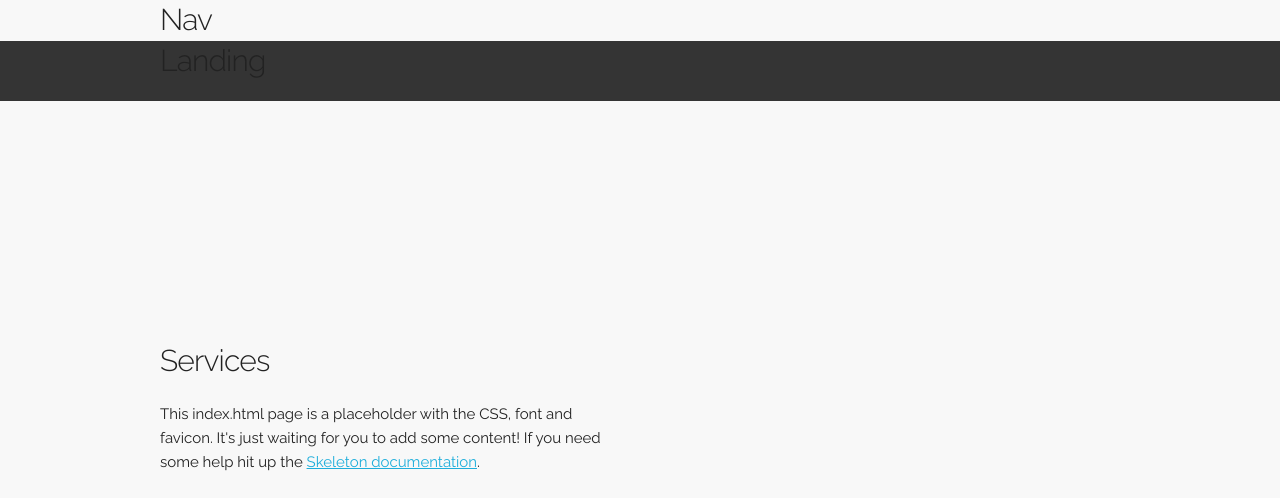
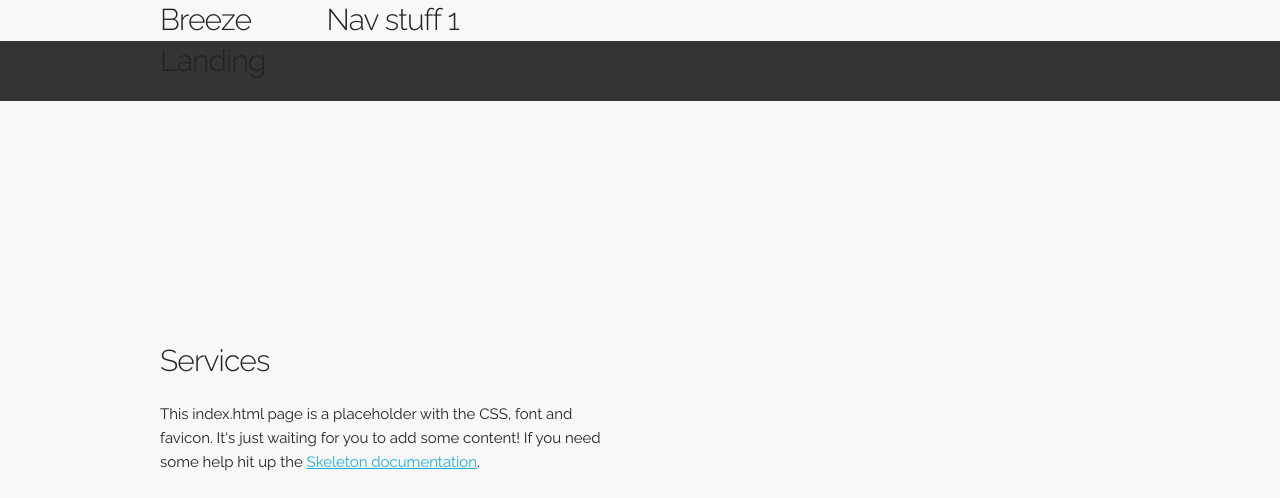
Before and after one commit to chickendiver/BreezeWebsite, a PHP site: page / in a window 1280 px wide. Shown: the top 498 px of the page. Run offline with PHP 8.4, Linux system fonts and the light colour scheme.

Commit message:
Added 12 columns from skeleton instead of 16

```diff
--- a/css/layout.css
+++ b/css/layout.css
@@ -14,7 +14,7 @@
 /* Nav Styling */
 
 h4.nav{
- margin-bottom: 0;
+ margin: 0;
 }
 
 /* Band Styling */
--- a/index.html
+++ b/index.html
@@ -37,9 +37,14 @@
   –––––––––––––––––––––––––––––––––––––––––––––––––– -->
   <div class = "band nav">
       <div class="container">
-        <div class="sixteen columns">
-            <h4 class = "nav">Nav</h4>
-        </div>
+          <div class="row">
+            <div class="two columns">
+                <h4 class = "nav">Breeze</h4>
+            </div>
+            <div class = "ten columns">
+                <h4 class = "nav">Nav stuff 1</h4>
+            </div>
+          </div>
       </div> <!-- End Container -->
   </div> <!-- End Band -->
 
```
